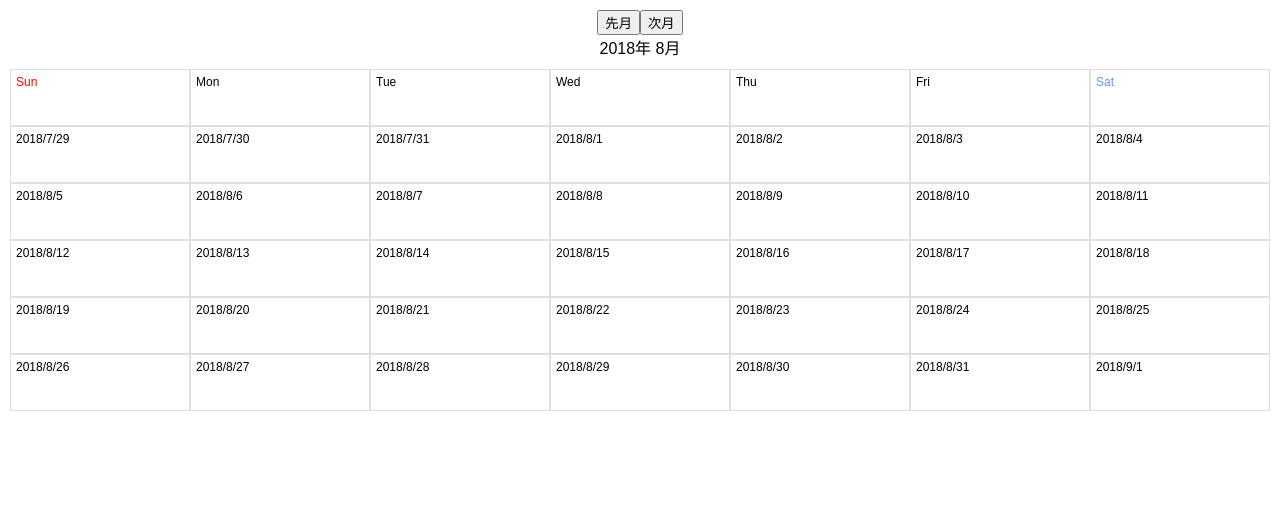
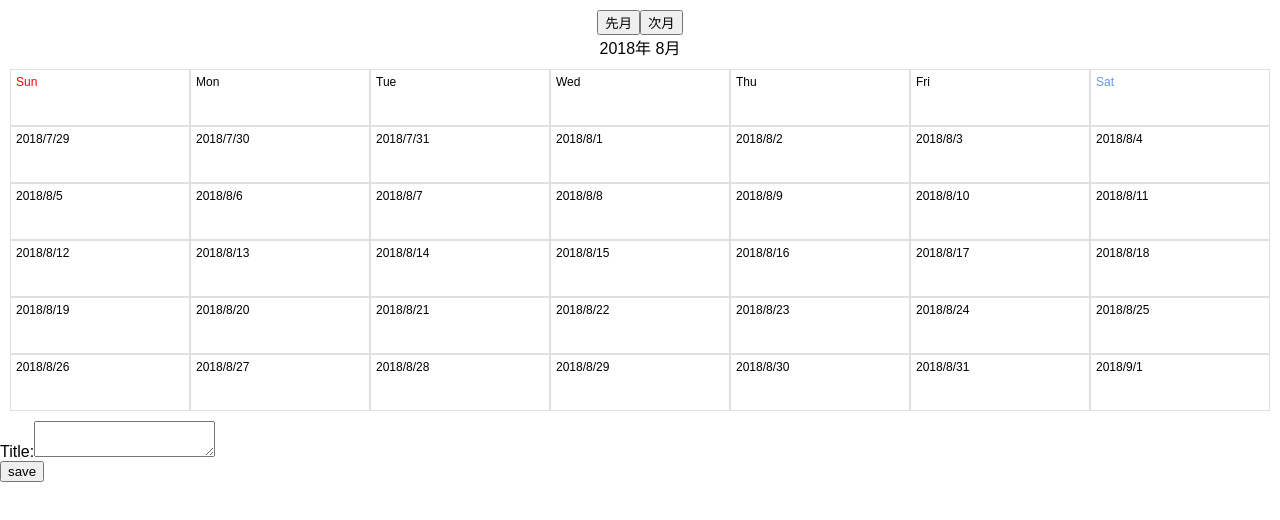
Before and after one commit to frongrasanf/simple_calendar, a React (Create React App) app: page / in a window 1280 px wide. Shown: the top 520 px of the page. Built offline with nearby package versions, Linux system fonts and the light colour scheme.

Commit message:
Create new schedule form

```diff
--- a/src/Main.js
+++ b/src/Main.js
@@ -16,7 +16,8 @@ class Main extends Component {
       year: year,
       firstDay: firstDay,
       displayDays: [],
-      newScheduleTitle: ""
+      newScheduleTitle: "",
+      selectedDay: ""
     }
     this.moveToNextMonth = this.moveToNextMonth.bind(this)
     this.handleChange = this.handleChange.bind(this)
@@ -137,6 +138,14 @@ class Main extends Component {
           {weekInfo}
           <DisplayWeeks moveToNextMonth={this.moveToNextMonth} displayDays={this.state.displayDays} />
         </div>
+        <form>
+          <label>
+            Title:
+            <textarea name="title" value={this.state.newScheduleTitle} onChange={this.handleChange} />
+          </label>
+          <div>{this.state.selectedDay}</div>
+          <button onClick={this.handleSubmit}>save</button>
+        </form>
       </div>
     );
   }
```
